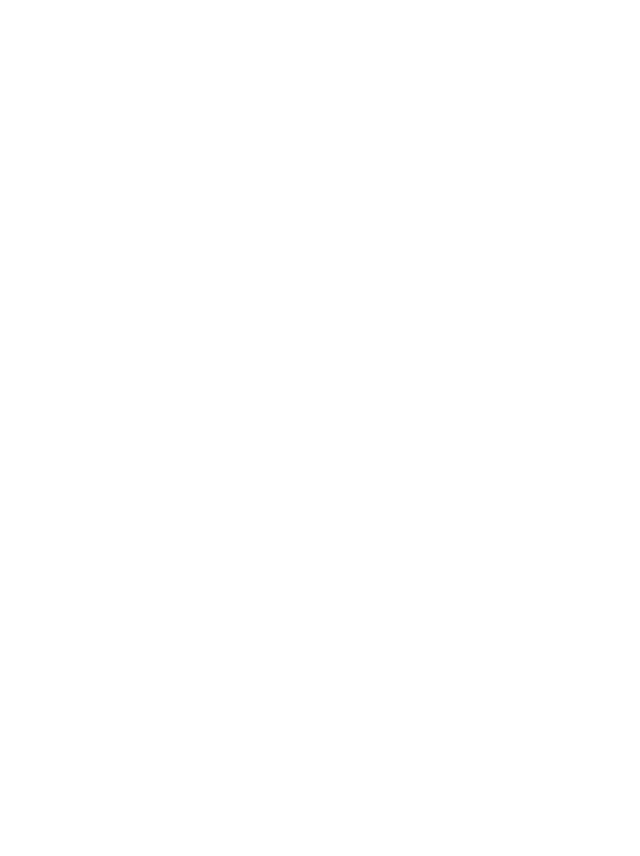
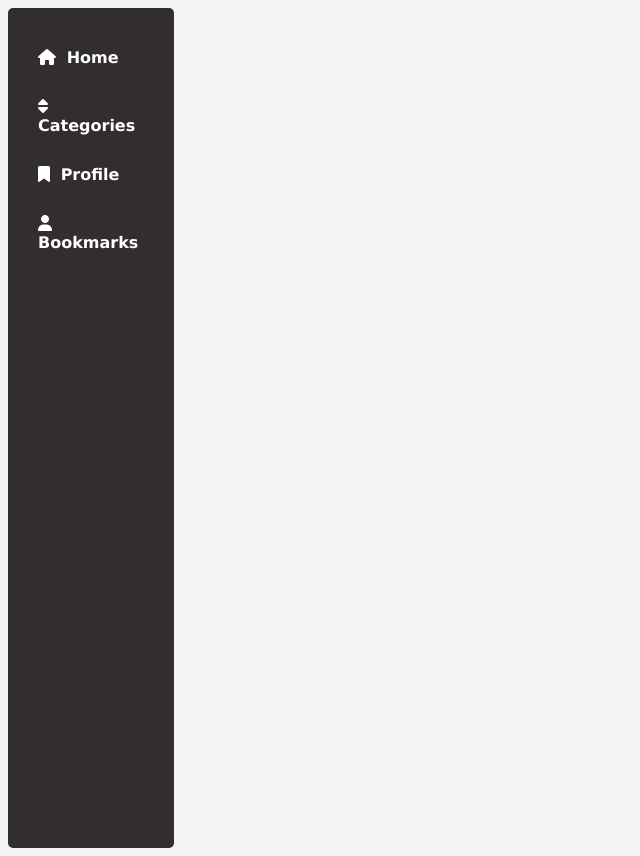
Before and after one commit to cmglmsr/Impartial, a Vue app in the folder frontend/: page / in a window 1280 px wide. Shown: the whole page, without its empty margins (0-640 px from the left). Before the commit the page ends 800 px from the top, so only its background shows below. Built offline with nearby package versions, Linux system fonts and the light colour scheme.

Commit message:
Sidebar.vue progress

```diff
--- a/frontend/package.json
+++ b/frontend/package.json
@@ -8,6 +8,11 @@
     "preview": "vite preview"
   },
   "dependencies": {
+    "@fortawesome/fontawesome-svg-core": "^6.4.2",
+    "@fortawesome/free-brands-svg-icons": "^6.4.2",
+    "@fortawesome/free-regular-svg-icons": "^6.4.2",
+    "@fortawesome/free-solid-svg-icons": "^6.4.2",
+    "font-awesome": "^4.7.0",
     "vue": "^3.3.4"
   },
   "devDependencies": {
--- a/frontend/src/App.vue
+++ b/frontend/src/App.vue
@@ -1,8 +1,12 @@
+<script setup>
+import Sidebar from "@/components/sidebar/Sidebar.vue"
+</script>
+
 
 <template>
-
+  <link rel="stylesheet" href="node_modules/font-awesome/css/font-awesome.min.css">
+  <Sidebar></Sidebar>
 </template>
 
 <script>
-
 </script>
--- /dev/null
+++ b/frontend/src/assets/styles/base.css
@@ -0,0 +1,10 @@
+body {
+    background: whitesmoke;
+    font-family: Verdana;
+}
+
+:root {
+    --bg-color: #322e30;
+    --section-color1: #e53d31;
+    --section-color2: #1d3d86;
+}
--- /dev/null
+++ b/frontend/src/components/sidebar/Sidebar.vue
@@ -0,0 +1,21 @@
+<script setup>
+import Sidebar_section from "@/components/sidebar/Sidebar_section.vue";
+</script>
+
+<template>
+  <div class="sidebar">
+    <Sidebar_section icon="fa fa-home" label="Home"/>
+    <Sidebar_section icon="fa fa-sort" label="Categories"/>
+    <Sidebar_section icon="fa fa-bookmark" label="Profile"/>
+    <Sidebar_section icon="fa fa-user" label="Bookmarks"/>
+  </div>
+</template>
+
+<script>
+import '@/components/sidebar/sidebar.css'
+
+export default {
+  name: "Sidebar",
+  components: ['Sidebar_section']
+}
+</script>
--- /dev/null
+++ b/frontend/src/components/sidebar/Sidebar_section.vue
@@ -0,0 +1,15 @@
+
+<template>
+  <div class="sidebar-section">
+    <i :class=this.icon></i>
+    <label>{{this.label}}</label>
+  </div>
+</template>
+
+<script>
+export default {
+  name: "Sidebar_section",
+  props: ['icon', 'label', 'link']
+}
+
+</script>
--- /dev/null
+++ b/frontend/src/components/sidebar/sidebar.css
@@ -0,0 +1,22 @@
+@import "../../assets/styles/base.css";
+
+.sidebar {
+    background: #322e30;
+    border-radius: 5px;
+    color: white;
+    width: 10%;
+    height: 100vh;
+    padding: 20px;
+}
+
+.sidebar-section {
+    border-radius: 5px;
+    color: white;
+    font-weight: bold;
+    padding: 10px;
+    margin-top: 10px;
+}
+
+i {
+    margin-right: 10%;
+}
--- a/frontend/src/main.js
+++ b/frontend/src/main.js
@@ -1,3 +1,4 @@
+import "./assets/styles/base.css"
 
 import { createApp } from 'vue'
 import App from './App.vue'
```
Also changed, not shown: frontend/src/components/Feed.vue (added, +11 -0 lines), frontend/src/components/News.vue (added, +11 -0 lines), frontend/src/components/Premium.vue (added, +11 -0 lines), frontend/src/components/Top_news_list.vue (added, +11 -0 lines), frontend/src/components/Topbar.vue (added, +11 -0 lines).
